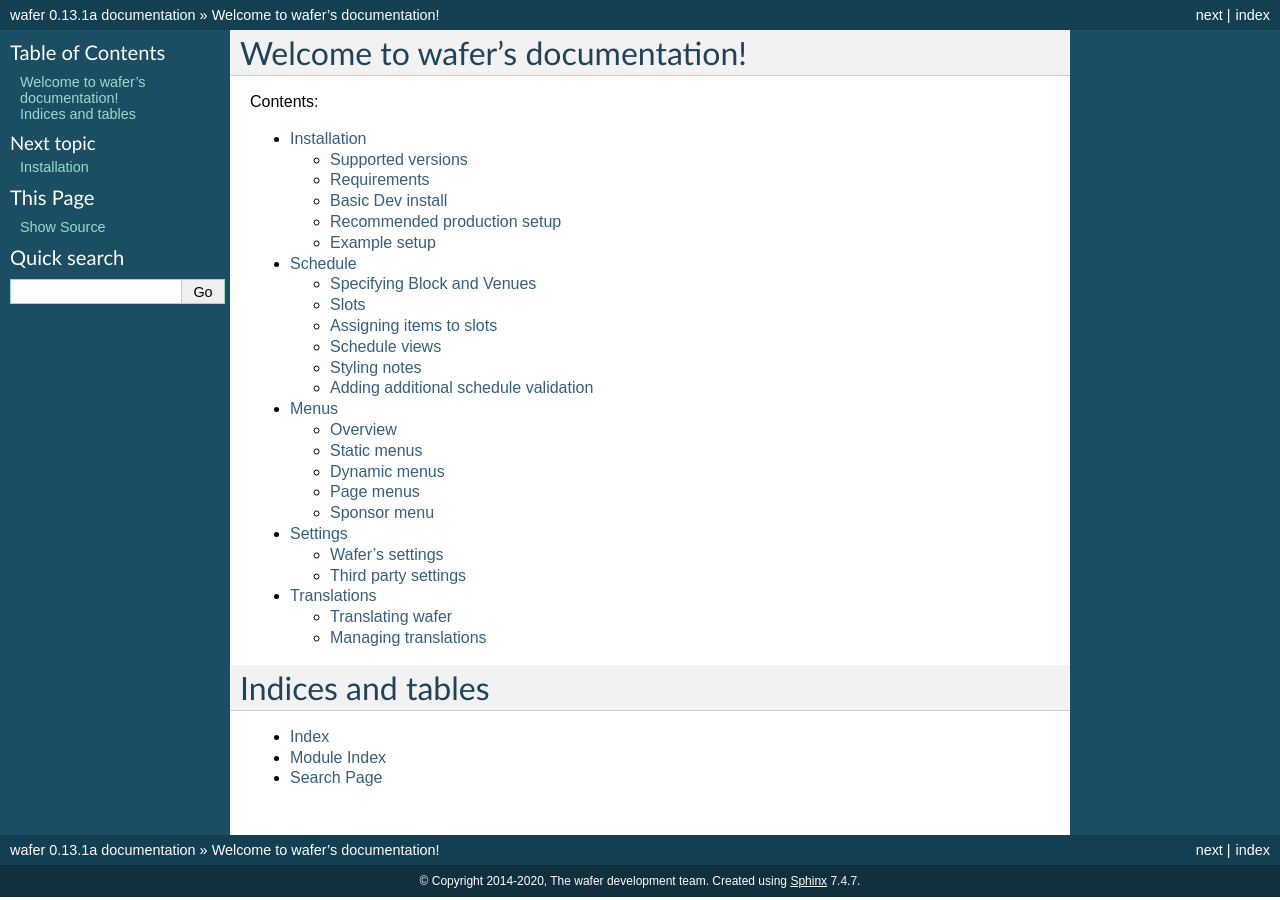
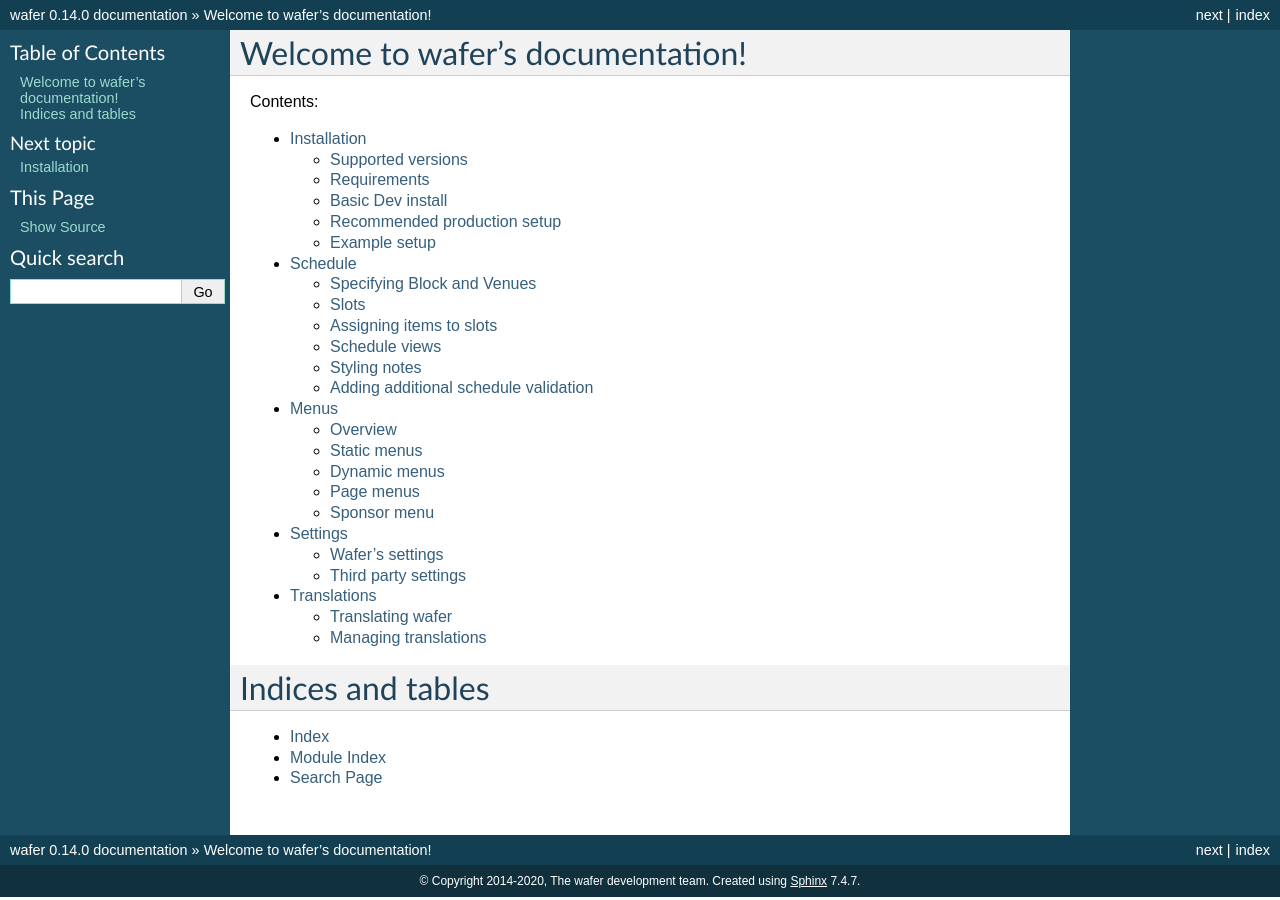
Before and after one commit to CTPUG/wafer, a Sphinx documentation site: the page built from docs/index.rst, in a window 1280 px wide. Built offline with Sphinx 7.4.7, drawn with Linux system fonts in a browser that asks for light colours; pages that are not in the unit, such as notebooks, are missing from menus.

Commit message:
Bump to 0.14.0 to reflect new django versions supported

```diff
--- a/docs/conf.py
+++ b/docs/conf.py
@@ -48,9 +48,9 @@
 # built documents.
 #
 # The short X.Y version.
-version = '0.13'
+version = '0.14'
 # The full version, including alpha/beta/rc tags.
-release = '0.13.1a'
+release = '0.14.0'
 
 # The language for content autogenerated by Sphinx. Refer to documentation
 # for a list of supported languages.
--- a/setup.py
+++ b/setup.py
@@ -43,7 +43,7 @@
 
 setup(
     name="wafer",
-    version="0.13.1a",
+    version="0.14.0",
     url='http://github.com/CTPUG/wafer',
     license='ISC',
     description="A wafer-thin Django library for running small conferences.",
--- a/wafer/__init__.py
+++ b/wafer/__init__.py
@@ -1,3 +1,3 @@
 """Wafer, a light-weight conference management library for Django."""
 
-__version__ = "0.13.1a"
+__version__ = "0.14.0"
```
